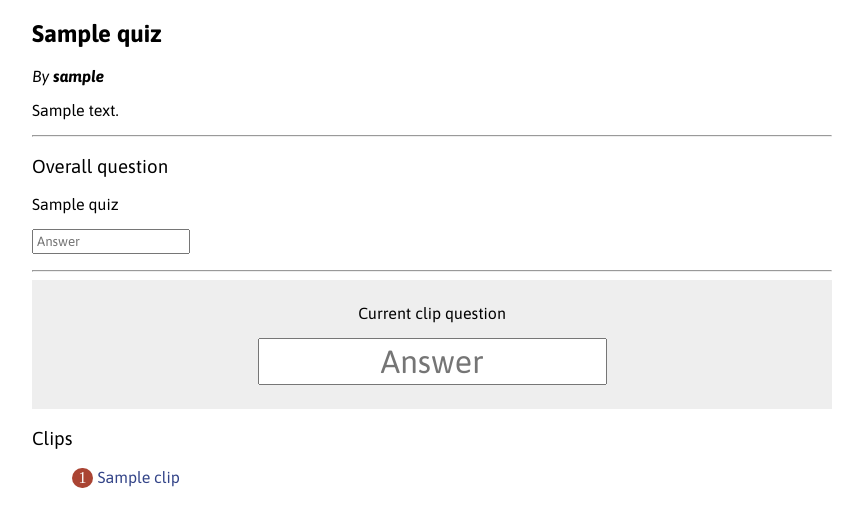
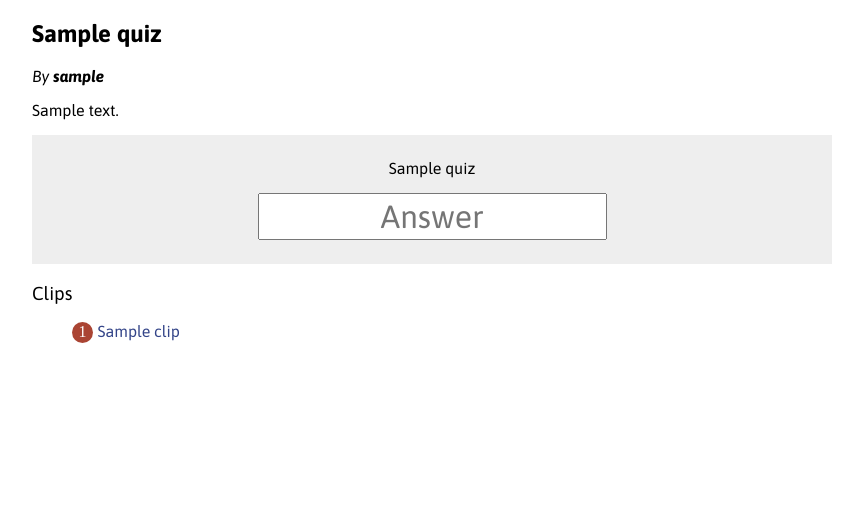
Before and after one commit to hftf/spoticle, a Django app: page /play/1/ in a window 1280 px wide. Shown: the part 126-653 px from the top of the page, without its empty margins (208-1071 px from the left). Run offline with Django 3.2, Linux system fonts and the light colour scheme; tables that the repository leaves empty hold one stand-in row (values such as "Sample post"); parts of the project's set-up code (start-up, migrations or seed data) failed here and were passed over; some libraries are stand-ins or nearby versions; some web fonts are replaced.

Commit message:
Got rid of separate overall question

```diff
--- a/spoticle/templates/quiz.html
+++ b/spoticle/templates/quiz.html
@@ -4,17 +4,15 @@
 <h2><strong>{{ quiz.name }}</strong></h2>
 <p><cite>By <strong>{{ quiz.created_by.username }}</strong></cite></p>
 <p>{{ quiz.description }}</p>
-<hr />
-
-{% if quiz.question %}
-	<h3>Overall question</h3>
-	<p>{{ quiz.question }}</p>
-	<p><input type="text" placeholder="Answer" /></p>
-	<hr />
-{% endif %}
 
 <section class="current_clip">
-	<p>Current clip question</p>
+	<p>
+	{% if quiz.question %}
+		{{ quiz.question }}
+	{% else %}
+		Current clip question
+	{% endif %}
+	</p>
 	<p><input class="answer" type="text" placeholder="Answer" /></p>
 </section>
 
```
